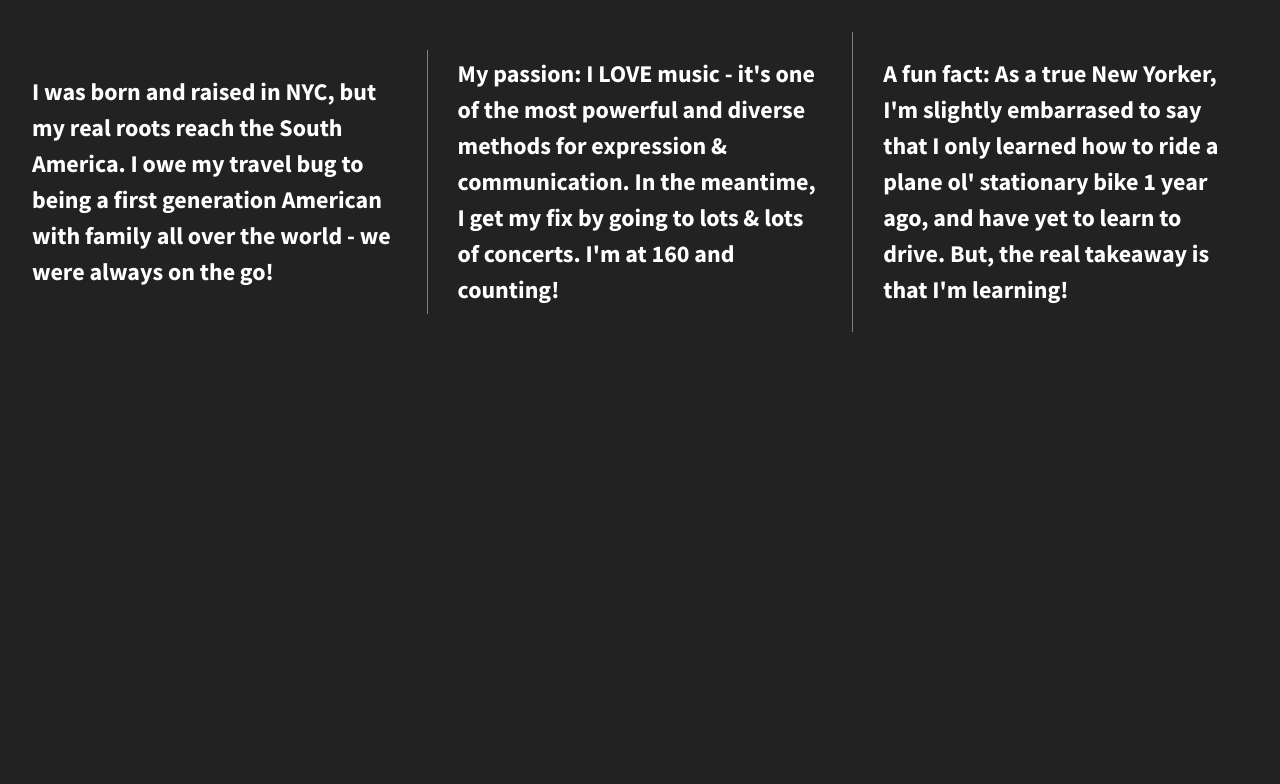
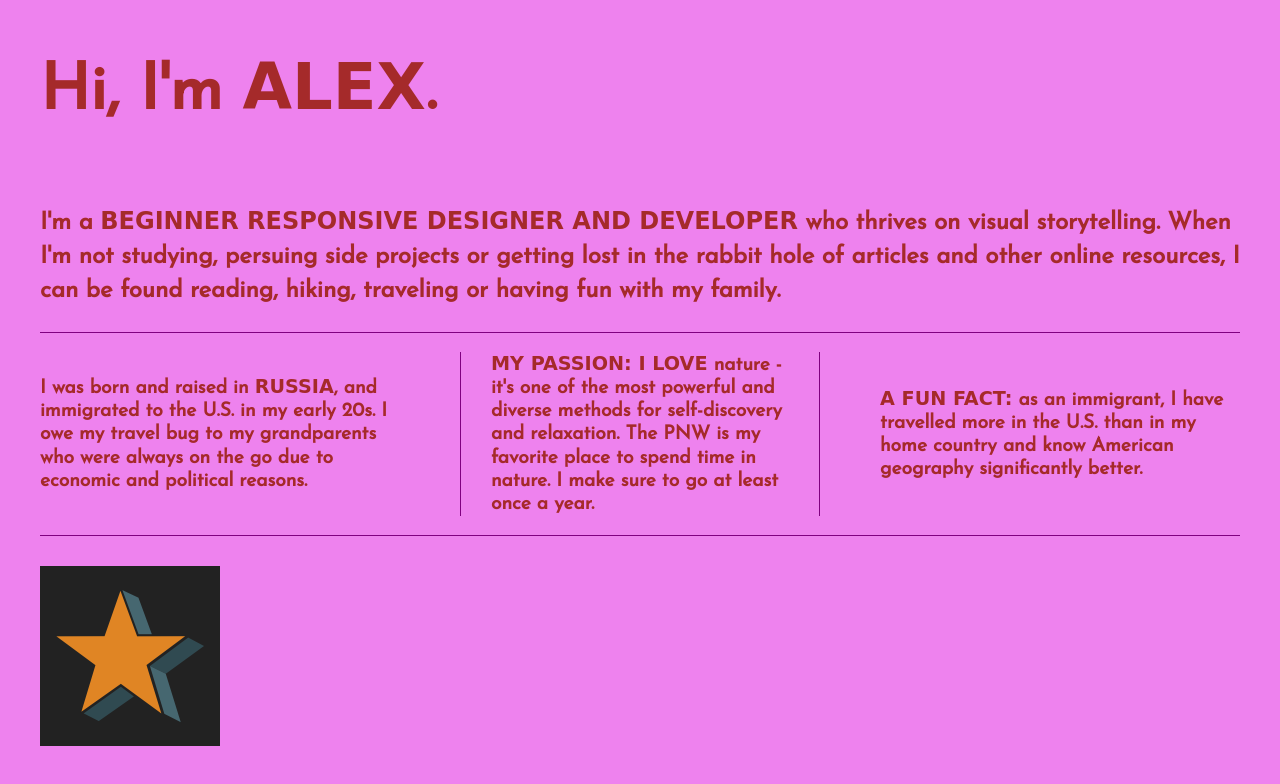
Before and after one commit to Alex-N40/206-divs-flexbox-starter, a plain HTML site: page index.html in a window 1280 px wide. Drawn offline with nearby package versions, Linux system fonts and the light colour scheme; a web font is replaced by a local one.

Commit message:
Updated page with my own layout, style and info

```diff
--- a/css/main.css
+++ b/css/main.css
@@ -11,7 +11,7 @@
    ========================================================================== */
 
 html {
-    color: #222;
+    color: black;
     font-size: 1em;
     line-height: 1.4;
 }
@@ -97,18 +97,19 @@ textarea {
 
 
 html {
-  background-color: #222;
+  background-color: violet;
   height: 100%;
   width: 100%;
 }
 
 body {
-  font-family: 'Source Sans Pro', sans-serif;
-  padding: 2em;
+  font-family: 'Josefin Sans', sans-serif;
+  padding: 0em 2em;
   font-size: 1em;
   font-weight: 700;
-  height: 100%;
-  color: #fff;
+  color: brown;
+  display: flex;
+  justify-content: center;
 }
 
 .wrapper {
@@ -116,20 +117,47 @@ body {
   display: flex;
   flex-flow: row wrap;
   justify-content: space-between;
-  align-items: center;
+  max-width: 1200px;
 }
+
+.wrapper span {
+    text-transform: uppercase;
+    font-family: 'Julee', cursive;
+}
+
+header, footer {
+    width: 100%;
+    display: flex;
+    justify-content: flex-start;
+}
+
+header h1 {
+    font-size: 4em;
+}
+
+main {
+    width: 100%;
+    display: flex;
+    justify-content: center;
+    font-size: 1.5em;
+    border-bottom: 1px solid purple;
+}
+
 
 .div-1, .div-2, .div-3 {
   /*give the divs a width of 30%, add display:flex, set justify-content and align-items to center*/
-  color: #fff;
-  line-height: 1.5em;
-  font-size: 1.5em;
+  line-height: 1.2em;
+  font-size: 1.2em;
   display: flex;
-  /*width: 30%;*/
-  height: auto;
   justify-content: center;
   align-items: center;
-}
+  border-bottom: 1px solid purple;
+ }
+
+ footer {
+    border-top: 1px solid purple;
+    padding-top: 30px;
+ }
 
 
 
@@ -215,14 +243,24 @@ body {
    Modify as content requires.
    ========================================================================== */
 
-@media all and (min-width: 1200px) {
+@media all and (max-width: 768px) {
+    body {
+        padding: 1em;
+    }
+}
+
+
+
+@media (min-width: 1200px) {
     .div-1, .div-2, .div-3 {
         flex-basis: 30%;
+        border-bottom: none;
       }
 
-    .div-1, .div-2 {
-        border-right: 1px solid grey;
-        padding-right: 30px;
+    .div-2 p {
+        border-left: 1px solid purple;
+        border-right: 1px solid purple;
+        padding: 0 30px;
     }
 }
 
--- a/index.html
+++ b/index.html
@@ -14,8 +14,14 @@
     <link rel="stylesheet" href="css/normalize.css">
     <link rel="stylesheet" href="css/main.css">
     <script src="js/vendor/modernizr-2.8.3.min.js"></script>
-    <link href='http://fonts.googleapis.com/css?family=Lora:700' rel='stylesheet' type='text/css'>
-    <link href='http://fonts.googleapis.com/css?family=Source+Sans+Pro:400,700' rel='stylesheet' type='text/css'>
+    <!--<link href='http://fonts.googleapis.com/css?family=Lora:700' rel='stylesheet' type='text/css'>
+    <link href='http://fonts.googleapis.com/css?family=Source+Sans+Pro:400,700' rel='stylesheet' type='text/css'>-->
+    <link rel="preconnect" href="https://fonts.googleapis.com">
+    <link rel="preconnect" href="https://fonts.gstatic.com" crossorigin>
+    <link href="https://fonts.googleapis.com/css2?family=Josefin+Sans&display=swap" rel="stylesheet">
+    <link rel="preconnect" href="https://fonts.googleapis.com">
+    <link rel="preconnect" href="https://fonts.gstatic.com" crossorigin>
+    <link href="https://fonts.googleapis.com/css2?family=Julee&display=swap" rel="stylesheet">
 </head>
 
 <body>
@@ -24,15 +30,34 @@
         <![endif]-->
 
     <section class="wrapper">
+        <header>
+            <h1>Hi, I'm <span>Alex</span>.</h1>
+        </header>
+        <main>
+            <p>I'm a <span>beginner responsive designer and developer</span> who thrives on visual storytelling. When
+                I'm not
+                studying, persuing side projects or getting lost in the rabbit hole of articles and other online
+                resources, I can be found reading, hiking, traveling or having fun with my family.</p>
+        </main>
         <div class="div-1">
-            <p>I was born and raised in NYC, but my real roots reach the South America. I owe my travel bug to being a first generation American with family all over the world - we were always on the go!</p>
+            <p>I was born and raised in <span>Russia</span>, and immigrated to the U.S. in my early 20s. I owe my travel
+                bug to my
+                grandparents who were always on the go due to economic and political reasons.</p>
         </div>
         <div class="div-2">
-            <p>My passion: I LOVE music - it's one of the most powerful and diverse methods for expression & communication. In the meantime, I get my fix by going to lots & lots of concerts. I'm at 160 and counting!</p>
+            <p><span>My passion: I love</span> nature - it's one of the most powerful and diverse methods for
+                self-discovery and
+                relaxation. The PNW is my favorite place to spend time in nature. I make sure to go at least once a
+                year.</p>
         </div>
         <div class="div-3">
-            <p>A fun fact: As a true New Yorker, I'm slightly embarrased to say that I only learned how to ride a plane ol' stationary bike 1 year ago, and have yet to learn to drive. But, the real takeaway is that I'm learning!</p>
+            <p><span>A fun fact:</span> as an immigrant, I have travelled more in the U.S. than in my home country and
+                know American
+                geography significantly better.</p>
         </div>
+        <footer>
+            <img src="apple-touch-icon.png" alt="A star">
+        </footer>
     </section>
 
     <script src="https://ajax.googleapis.com/ajax/libs/jquery/1.11.3/jquery.min.js"></script>
```
